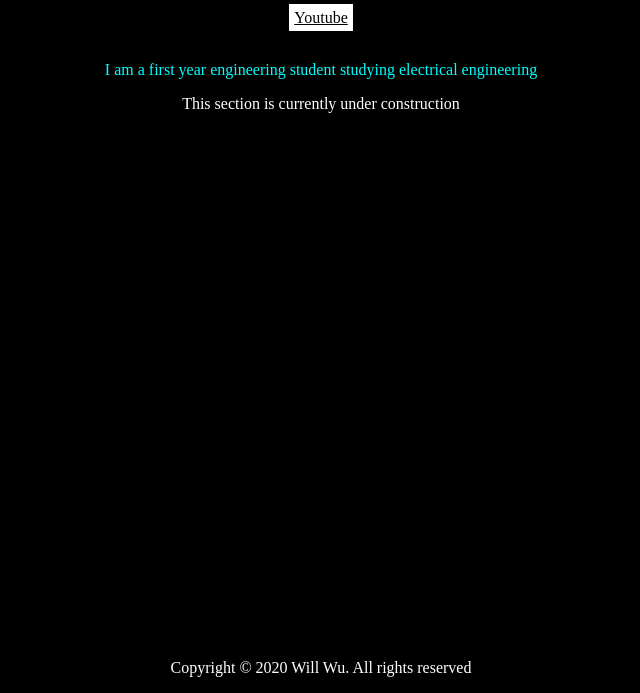
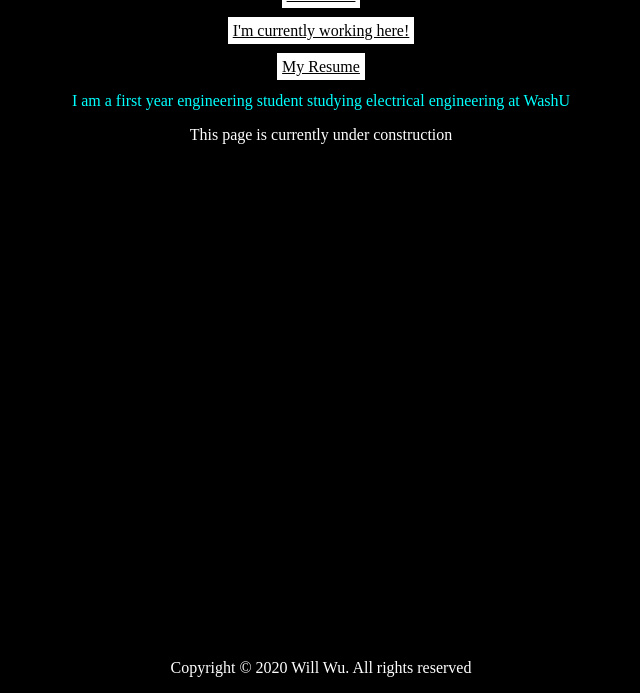
Before and after one commit to WillWu88/Website, a plain HTML site: page index.html in a window 1280 px wide. Shown: the part 107-800 px from the top of the page, without its empty margins (319-959 px from the left). Drawn offline with Linux system fonts and the light colour scheme.

Commit message:
updated info section

```diff
--- a/css/text.css
+++ b/css/text.css
@@ -6,6 +6,7 @@ body {
     color: white;
     background-color: black;
     text-align: center;
+    padding: 5px;
 }
 #info{
     color: aqua;
--- a/index.html
+++ b/index.html
@@ -18,11 +18,12 @@
         </div>
         <div id="info">
             <a href="mailto:willwu@wustl.edu">Email Me!</a> <br> <br>
-            <a href="http://www.youtube.com" rel="nofollow">Youtube</a> <br> <br>
-            <p>I am a first year engineering student studying electrical engineering</p>
+            <a href="https://systemstheorylab.wustl.edu/" rel="nofollow">I'm currently working here!</a> <br> <br>
+            <a href="~/Resume.pdf">My Resume</a>
+            <p>I am a first year engineering student studying electrical engineering at WashU</p>
         </div>
-        <div id="construction"
-            <p>This section is currently under construction</p>
+        <div id="construction">
+            <p>This page is currently under construction</p>
         </div>
         <div id="footer">
             <p>Copyright &copy; 2020 Will Wu. All rights reserved</p>
```
